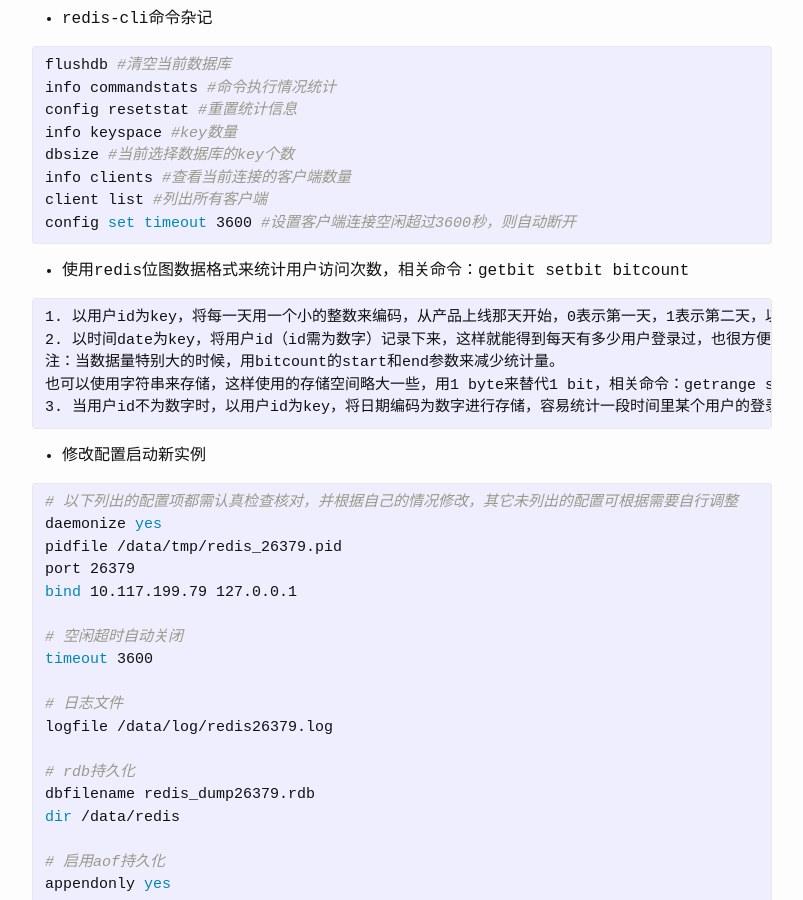
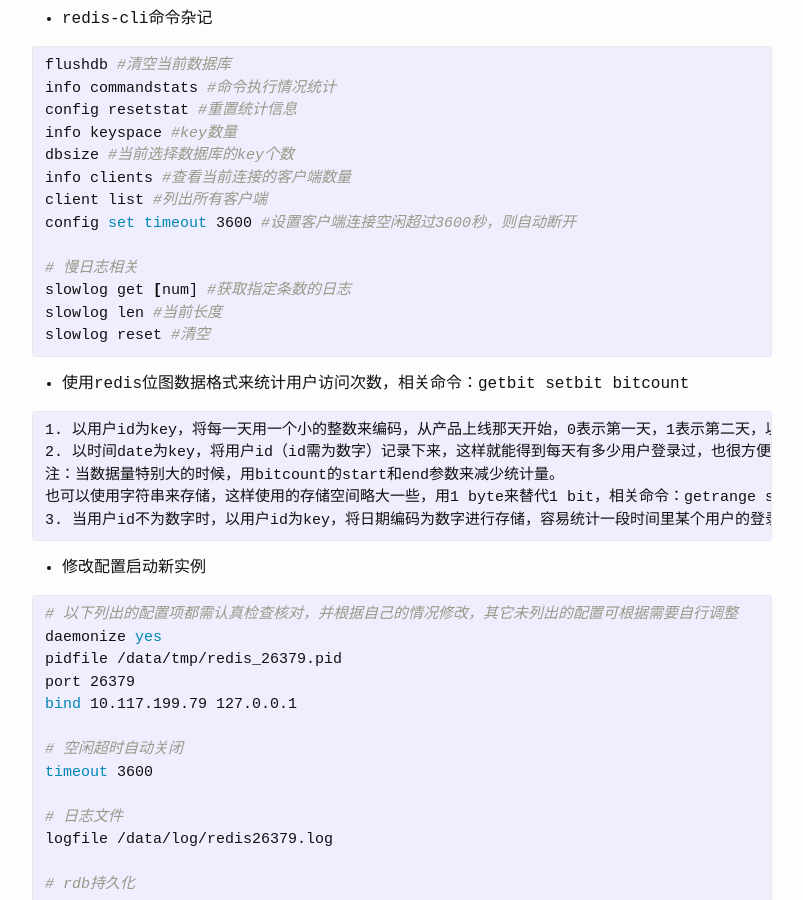
Before and after one commit to lutaoact/lutaoact.github.io, a Jekyll site: the page built from _posts/2016-04-13-redis.markdown, in a window 1280 px wide and 900 px high, scrolled down 355 px. Shown: the whole window, without its empty margins (238-1041 px from the left). Built offline with Jekyll 4.4.1, drawn with Linux system fonts in a browser that asks for light colours.

Commit message:
redis slowlog

```diff
--- a/_posts/2016-04-13-redis.markdown
+++ b/_posts/2016-04-13-redis.markdown
@@ -23,6 +23,11 @@
 info clients #查看当前连接的客户端数量
 client list #列出所有客户端
 config set timeout 3600 #设置客户端连接空闲超过3600秒，则自动断开
+
+# 慢日志相关
+slowlog get [num] #获取指定条数的日志
+slowlog len #当前长度
+slowlog reset #清空
 {% endhighlight %}
 
 * 使用redis位图数据格式来统计用户访问次数，相关命令：getbit setbit bitcount
```
